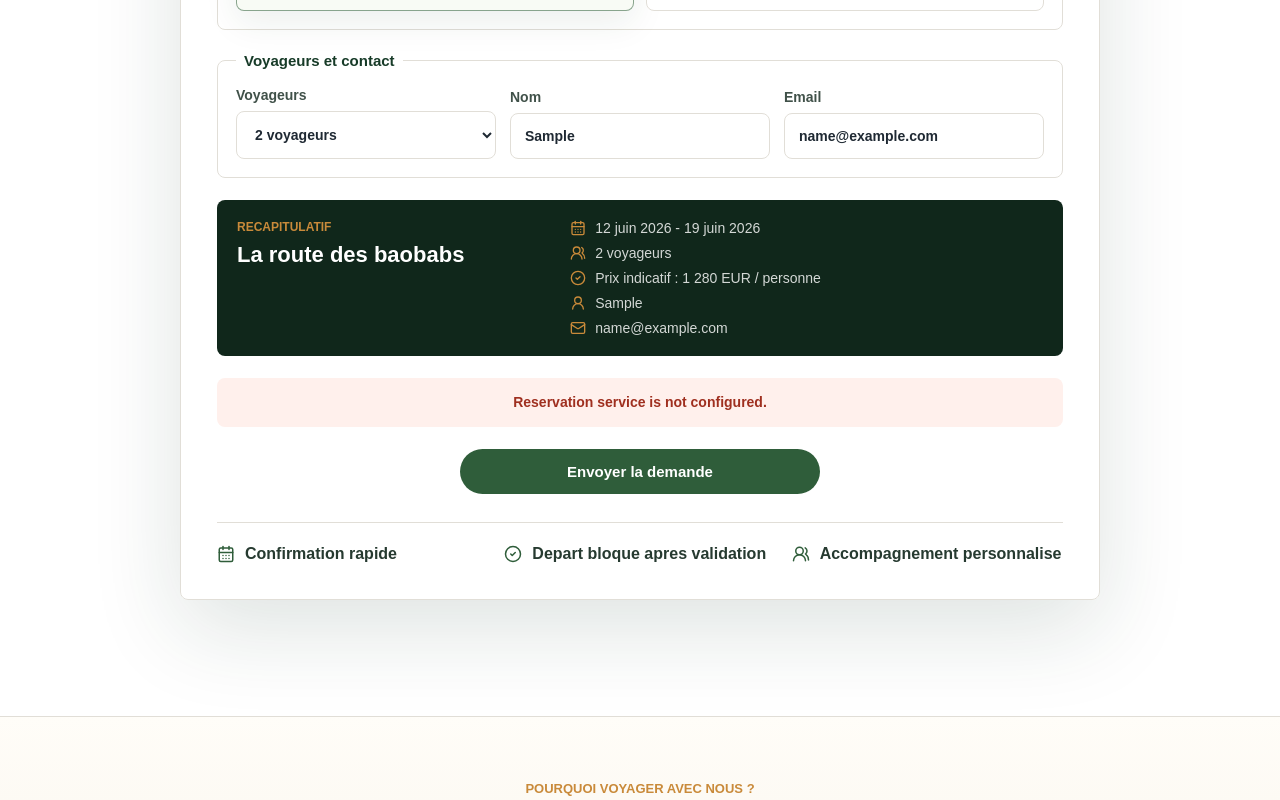
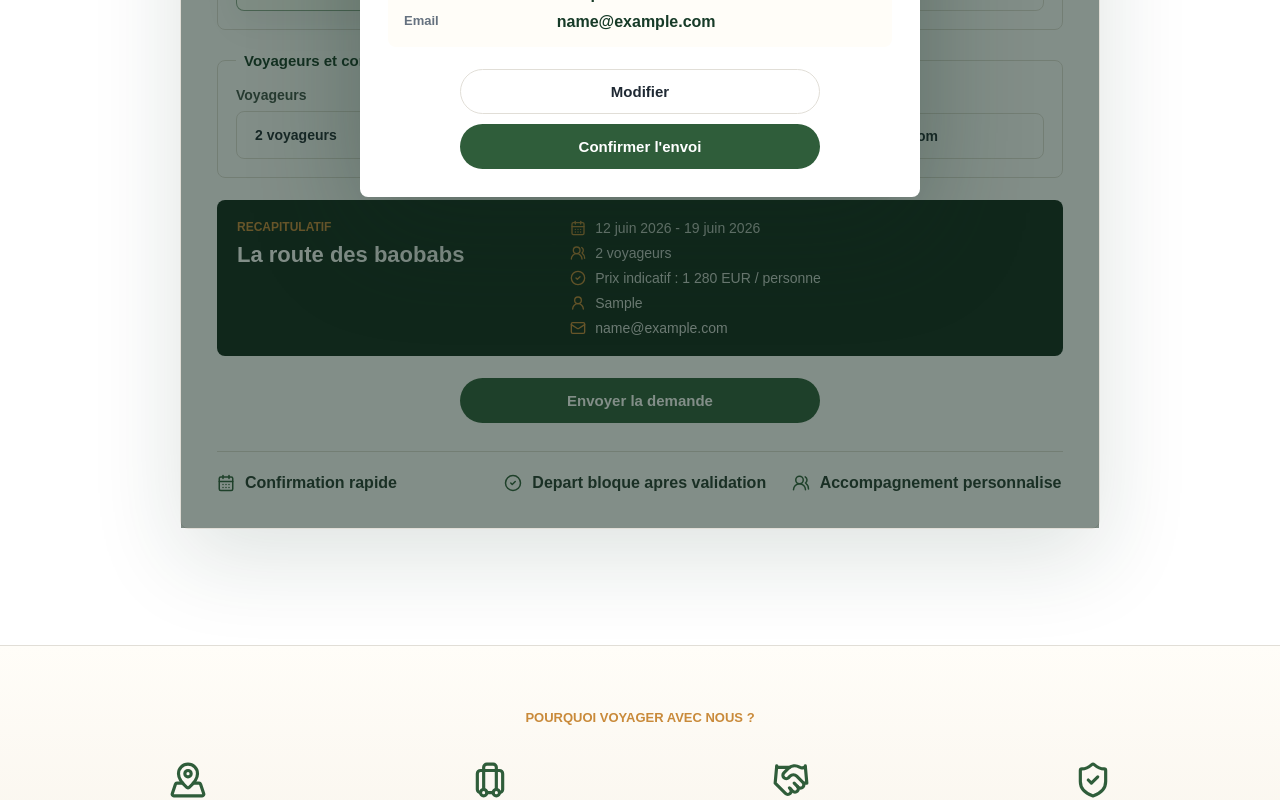
Before and after one commit to mandaniainarandriambinintsoa/madavoyage, a Next.js app: page / in a window 1280 px wide. Both pictures are taken after typing "Sample", "name@example.com" into the empty fields and a click on the button "Envoyer la demande". Shown: the part 2588-3388 px from the top of the page. Built offline with nearby package versions, Linux system fonts and the light colour scheme; no server answers.

Commit message:
Add reservation confirmation modal

```diff
--- a/app/globals.css
+++ b/app/globals.css
@@ -1785,13 +1785,92 @@ h1 {
   transform: none;
 }
 
+.booking-modal-backdrop {
+  position: fixed;
+  z-index: 60;
+  inset: 0;
+  display: grid;
+  place-items: center;
+  background: rgba(16, 39, 27, 0.52);
+  padding: 20px;
+}
+
+.booking-modal {
+  position: relative;
+  width: min(560px, 100%);
+  border-radius: 8px;
+  background: var(--color-white);
+  padding: 28px;
+  box-shadow: 0 34px 110px rgba(16, 39, 27, 0.32);
+}
+
+.booking-modal-close {
+  position: absolute;
+  top: 14px;
+  right: 14px;
+  display: inline-grid;
+  width: 38px;
+  height: 38px;
+  place-items: center;
+  border: 1px solid var(--color-border);
+  border-radius: 999px;
+  background: var(--color-white);
+  color: var(--color-primary-dark);
+  cursor: pointer;
+}
+
+.booking-modal h3 {
+  margin-bottom: 10px;
+  color: var(--color-primary-dark);
+  font-size: 31px;
+}
+
+.booking-modal p {
+  color: var(--color-muted);
+  line-height: 1.65;
+}
+
+.booking-modal-summary {
+  display: grid;
+  grid-template-columns: 0.6fr 1.4fr;
+  gap: 10px 16px;
+  border-radius: 8px;
+  background: #fffdf8;
+  margin: 18px 0 22px;
+  padding: 16px;
+}
+
+.booking-modal-summary span {
+  color: var(--color-muted);
+  font-size: 13px;
+  font-weight: 800;
+}
+
+.booking-modal-summary strong {
+  color: var(--color-primary-dark);
+}
+
+.booking-modal-actions {
+  display: flex;
+  flex-wrap: wrap;
+  gap: 10px;
+  justify-content: flex-end;
+}
+
+.btn.secondary.dark {
+  border-color: var(--color-border);
+  background: var(--color-white);
+  color: var(--color-text);
+}
+
 @media (max-width: 900px) {
   .booking-steps,
   .circuit-choice-grid,
   .departure-choice-list,
   .custom-date-grid,
   .traveler-grid,
-  .booking-summary {
+  .booking-summary,
+  .booking-modal-summary {
     grid-template-columns: 1fr;
   }
 
--- a/components/sections/booking-flow.tsx
+++ b/components/sections/booking-flow.tsx
@@ -1,6 +1,6 @@
 "use client";
 
-import { CalendarDays, CheckCircle2, Mail, Plane, UserRound, UsersRound } from "lucide-react";
+import { CalendarDays, CheckCircle2, Mail, Plane, UserRound, UsersRound, X } from "lucide-react";
 import { FormEvent, useMemo, useState } from "react";
 import { bookingDepartures, circuits } from "@/data/travel";
 
@@ -22,6 +22,7 @@ export function BookingFlow() {
   const [email, setEmail] = useState("");
   const [submitState, setSubmitState] = useState<SubmitState>("idle");
   const [feedback, setFeedback] = useState("");
+  const [showConfirm, setShowConfirm] = useState(false);
 
   const selectedDeparture =
     availableDepartures.find((departure) => departure.id === selectedDepartureId) ?? availableDepartures[0];
@@ -40,10 +41,10 @@ export function BookingFlow() {
         ? `${customDate} (${flexibility})`
         : "Date a proposer";
 
-  const handleSubmit = async (event: FormEvent<HTMLFormElement>) => {
-    event.preventDefault();
+  const sendReservation = async () => {
     setSubmitState("loading");
     setFeedback("");
+    setShowConfirm(false);
 
     try {
       const response = await fetch("/api/reservation", {
@@ -84,6 +85,12 @@ export function BookingFlow() {
       setSubmitState("error");
       setFeedback(error instanceof Error ? error.message : "Une erreur est survenue.");
     }
+  };
+
+  const handleSubmit = (event: FormEvent<HTMLFormElement>) => {
+    event.preventDefault();
+    setFeedback("");
+    setShowConfirm(true);
   };
 
   return (
@@ -265,6 +272,55 @@ export function BookingFlow() {
         </button>
       </form>
 
+      {showConfirm ? (
+        <div className="booking-modal-backdrop" role="presentation">
+          <div
+            aria-labelledby="booking-confirm-title"
+            aria-modal="true"
+            className="booking-modal"
+            role="dialog"
+          >
+            <button
+              aria-label="Fermer la confirmation"
+              className="booking-modal-close"
+              onClick={() => setShowConfirm(false)}
+              type="button"
+            >
+              <X size={18} aria-hidden="true" />
+            </button>
+            <span className="booking-chip">
+              <CheckCircle2 size={16} aria-hidden="true" />
+              Verification
+            </span>
+            <h3 id="booking-confirm-title">Confirmer votre demande ?</h3>
+            <p>
+              Verifiez les informations avant l'envoi. Apres confirmation, la demande sera transmise a
+              MadaVoyage et un email partira automatiquement.
+            </p>
+            <div className="booking-modal-summary">
+              <span>Circuit</span>
+              <strong>{selectedCircuitData.title}</strong>
+              <span>Depart</span>
+              <strong>{tripDate}</strong>
+              <span>Voyageurs</span>
+              <strong>{travelers}</strong>
+              <span>Nom</span>
+              <strong>{name}</strong>
+              <span>Email</span>
+              <strong>{email}</strong>
+            </div>
+            <div className="booking-modal-actions">
+              <button className="btn secondary dark" onClick={() => setShowConfirm(false)} type="button">
+                Modifier
+              </button>
+              <button className="btn primary" onClick={sendReservation} type="button">
+                Confirmer l'envoi
+              </button>
+            </div>
+          </div>
+        </div>
+      ) : null}
+
       <div className="booking-proof">
         <span>
           <CalendarDays size={18} aria-hidden="true" />
```
